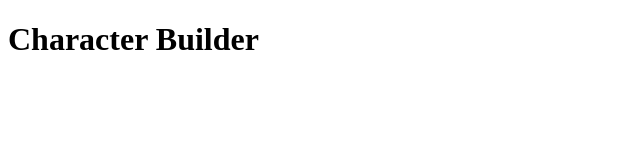
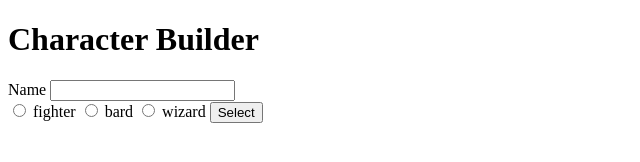
Before and after one commit to charichard09/character-builder, a plain HTML site: page index.html in a window 1280 px wide. Shown: the whole page, without its empty margins (0-640 px from the left). Drawn offline with Linux system fonts and the light colour scheme.

Commit message:
add 3 list types to HTML
Co-authored-by: Yodel Guanzon <yodelguanzon@gmail.com>
Co-authored-by: Matthew Belcher <Matthewjbelcher7@live.com>

```diff
--- a/index.html
+++ b/index.html
@@ -9,5 +9,51 @@
 <body>
 
   <h1>Character Builder</h1>
+    <form id="character name">
+      <label for="input name">Name</label>
+      <input id="input name" type="text">
+    </form>
+    <form id="class selecter">
+      <label>
+        <input type="radio" name="class" value="fighter">
+        fighter
+      </label>
+      <label>
+        <input type="radio" name="class" value="bard">
+        bard
+      </label>
+      <label>
+        <input type="radio" name="class" value="wizard">
+        wizard
+      </label>
+      <button type="submit" class="btn">Select</button>
+    </form>
 </body>
 </html>
+
+
+
+
+
+
+
+<!--
+stat1.addevent("submit, math)
+stat2.addevent("submit, math)
+intStat3.addevent("submit", math)
+
+button
+
+passives:
+if (strengthValue >= 16) : "carry weight: 400lbs"
+  else if (strengthValue < 16 && strengthValue > 10): "carry weight: 300lbs"
+  else if (strengthValue <= 10): "carry weight: 200"
+
+if (charismaValue >= 16) : "Inherently Likable"
+  else if (charismaValue < 16 && charismaValue > 10): "reserved likabilty"
+  else if (charismaValue <= 10): "Not well liked."
+
+if ( intelligenceValue >= 16) : "Quick to grasp code."
+  else if (intelligenceValue < 16 && charismaValue > 10): "Needs review on code."
+  else if (intelligenceValue <= 10): "Is completely drowning in code..."
+-->
```
